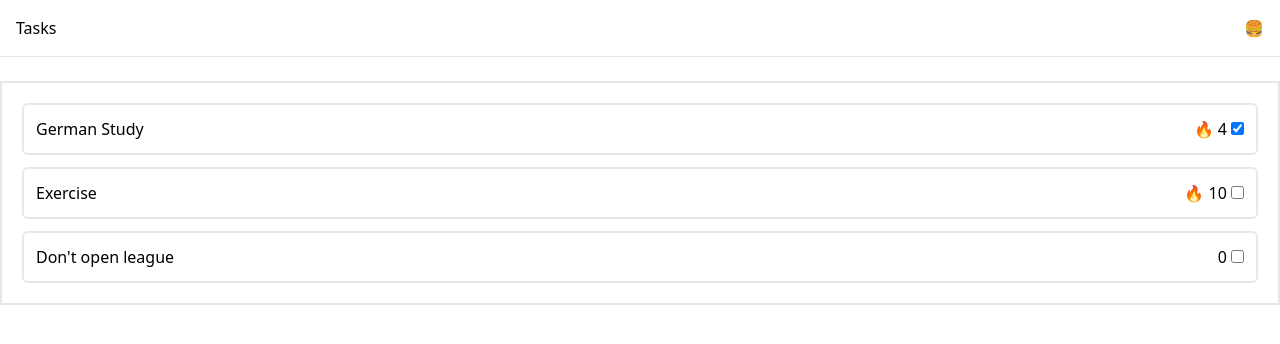
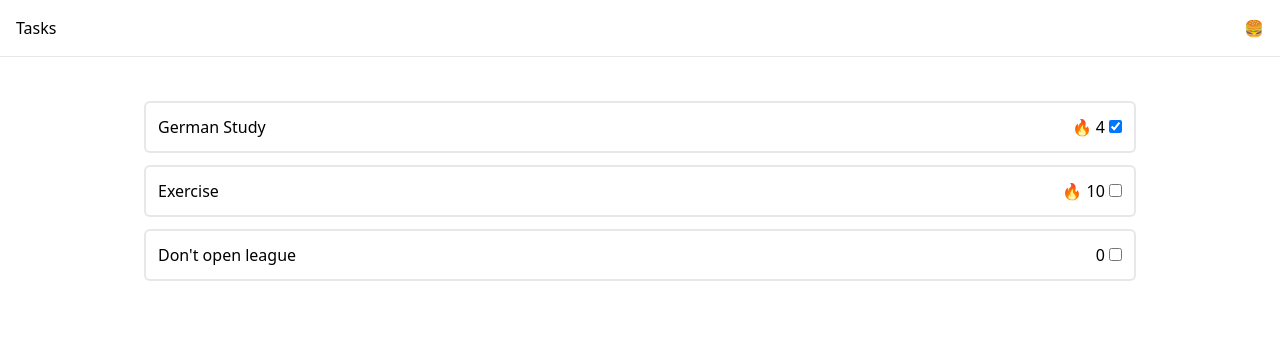
Before and after one commit to yunz-dev/spnw-api, a FastAPI app: page /fe/dashboard in a window 1280 px wide. Shown: the part 24-368 px from the top of the page. Run offline with FastAPI, Linux system fonts and the light colour scheme; parts of the project's set-up code (start-up, migrations or seed data) failed here and were passed over.

Commit message:
STYLE: small styling change

```diff
--- a/templates/dashboard.html
+++ b/templates/dashboard.html
@@ -18,7 +18,7 @@
             <button type="button">🍔</button>
         </div>
         <hr>
-        <div class="mt-6 border-solid border-2 p-5 gap-3 flex flex-col" hx-get="/fe/all-tasks" hx-trigger="load once">
+        <div class="mt-6 p-5 gap-3 flex flex-col content-center flex-wrap" hx-get="/fe/all-tasks" hx-trigger="load once">
         </div>
     </body>
 </html>
--- a/templates/task.html
+++ b/templates/task.html
@@ -1,4 +1,4 @@
-<div class="flex content-center justify-between p-3 border-2 rounded-md">
+<div class="flex content-center justify-between p-3 border-2 rounded-md w-4/5">
     <h1>{{title}}</h1>
     <span>
         <h1 class="inline">{{streak}}</h1>
```
